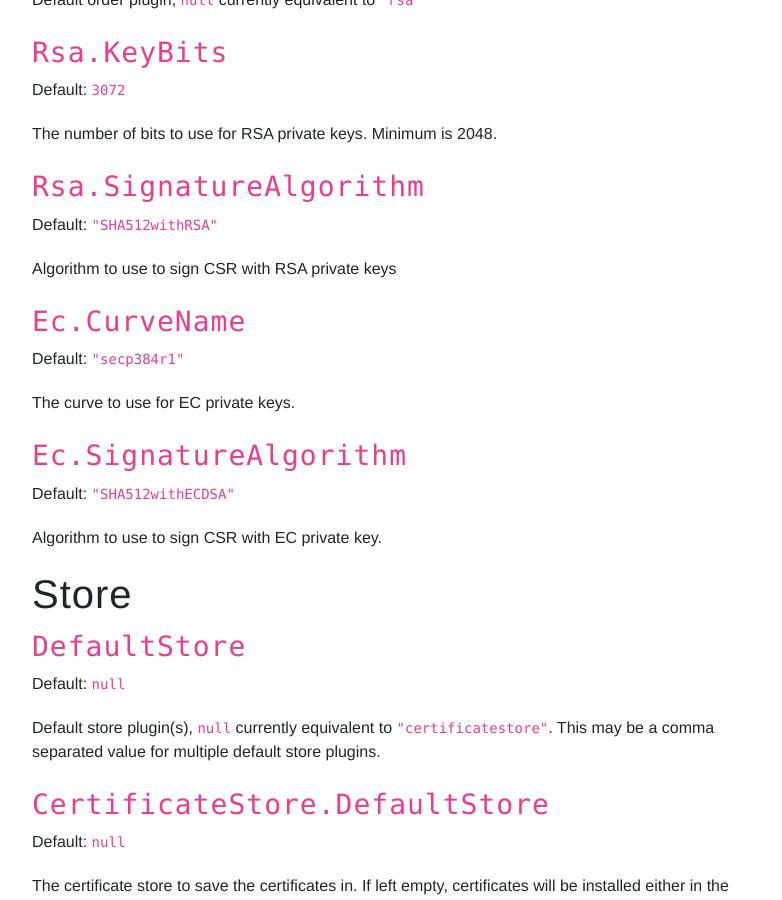
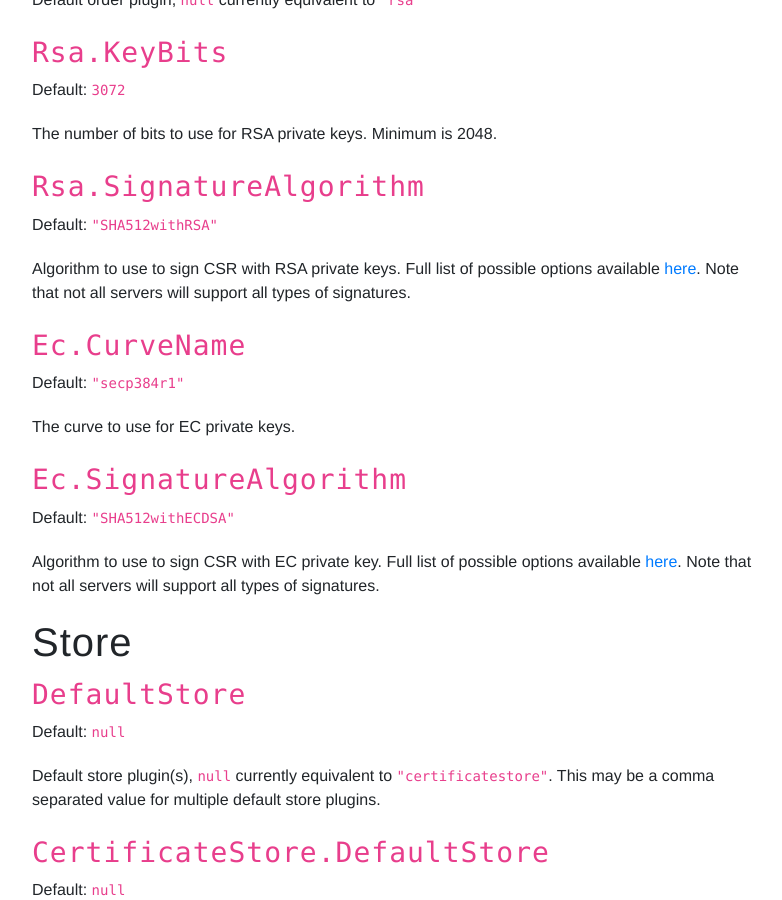
Before and after one commit to win-acme/win-acme.github.io, a Jekyll site: the page built from reference/settings.md, in a window 1280 px wide and 900 px high, scrolled down 10663 px. Shown: the whole window, without its empty margins (433-1215 px from the left). Built offline with Jekyll 4.4.1, drawn with Linux system fonts in a browser that asks for light colours; our own code applies the rules of GitHub Pages for plain Markdown files.

Commit message:
link to full options

```diff
--- a/reference/settings.md
+++ b/reference/settings.md
@@ -455,7 +455,7 @@ The number of bits to use for RSA private keys. Minimum is 2048.
 ### `Rsa.SignatureAlgorithm`
 Default: `"SHA512withRSA"`
 
-Algorithm to use to sign CSR with RSA private keys
+Algorithm to use to sign CSR with RSA private keys. Full list of possible options available [here](https://github.com/bcgit/bc-csharp/blob/master/crypto/src/cms/CMSSignedGenerator.cs). Note that not all servers will support all types of signatures.
 
 ### `Ec.CurveName`
 Default: `"secp384r1"`
@@ -465,7 +465,7 @@ The curve to use for EC private keys.
 ### `Ec.SignatureAlgorithm`
 Default: `"SHA512withECDSA"`
 
-Algorithm to use to sign CSR with EC private key.
+Algorithm to use to sign CSR with EC private key. Full list of possible options available [here](https://github.com/bcgit/bc-csharp/blob/master/crypto/src/cms/CMSSignedGenerator.cs). Note that not all servers will support all types of signatures.
 
 ## Store
 
```
